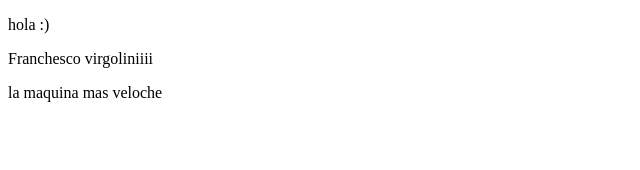
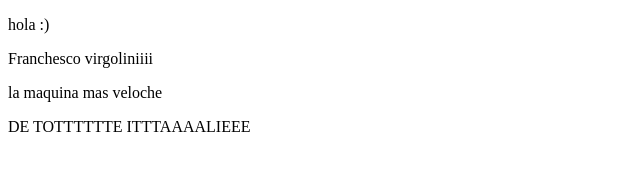
Before and after one commit to GabriMF/Testing-branch, a plain HTML site: page index.html in a window 1280 px wide. Shown: the whole page, without its empty margins (0-640 px from the left). Drawn offline with Linux system fonts and the light colour scheme.

Commit message:
FFFFFFIIIIIIIUUUUUUUMMMMMM

```diff
--- a/index.html
+++ b/index.html
@@ -15,5 +15,6 @@
     </div>
 
     <p>la maquina mas veloche</p>
+    <p>DE TOTTTTTTE ITTTAAAALIEEE</p>
 </body>
 </html>
```
